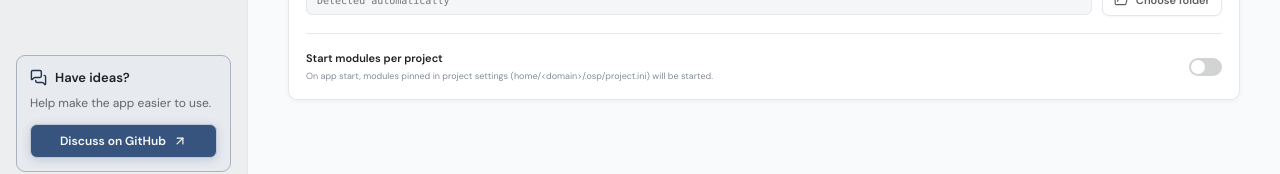
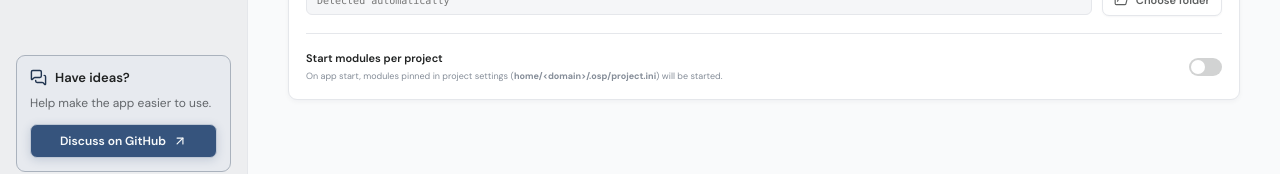
Before and after one commit to dragomano/OSP-Control, a React (Vite) app: page / in a window 1280 px wide. Both pictures are taken after a click on the button "Settings". Shown: the part 613-787 px from the top of the page. Built offline with nearby package versions, Linux system fonts and the light colour scheme.

Commit message:
Highlight file and folder paths in hint texts

```diff
--- a/src/appUpdates.tsx
+++ b/src/appUpdates.tsx
@@ -14,6 +14,7 @@ import {
 } from 'react';
 import { version } from '../package.json';
 import { formatSize, useDismiss } from './components/shared';
+import { PathText } from './components/widgets/PathText';
 import { errorText, useI18n } from './i18n';
 import {
   type AppUpdate,
@@ -267,7 +268,9 @@ function UpdateDialog({
         ) : (
           <p className="modal-hint">{t(checked ? 'appUpdates.current' : 'appUpdates.checkHint')}</p>
         )}
-        <p className="modal-hint">{t('appUpdates.preserve')}</p>
+        <p className="modal-hint">
+          <PathText text={t('appUpdates.preserve')} />
+        </p>
         {busy && progress && (
           <div role="status">
             <b>{t(`appUpdates.phase.${progress.phase}`)}</b>
--- a/src/components/dialogs/CreateProjectDialog.tsx
+++ b/src/components/dialogs/CreateProjectDialog.tsx
@@ -9,6 +9,7 @@ import {
 } from '../../ospanel';
 import { displayProjectDomain, normalizeProjectDomain } from '../../projectDomain';
 import { type Notify, useDismiss } from '../shared';
+import { PathText } from '../widgets/PathText';
 import { ModuleSelect } from './ModuleSelect';
 
 export function CreateProjectDialog({
@@ -99,7 +100,9 @@ export function CreateProjectDialog({
             <X size={16} />
           </button>
         </div>
-        <p className="modal-hint">{t('projects.createHint')}</p>
+        <p className="modal-hint">
+          <PathText text={t('projects.createHint')} />
+        </p>
         {options ? (
           <div className="modal-body">
             <label className="module-select">
--- a/src/components/dialogs/ProjectModulesDialog.tsx
+++ b/src/components/dialogs/ProjectModulesDialog.tsx
@@ -15,6 +15,7 @@ import {
 } from '../../ospanel';
 import { displayProjectDomain } from '../../projectDomain';
 import { type Notify, useDismiss } from '../shared';
+import { PathText } from '../widgets/PathText';
 import { ModuleSelect } from './ModuleSelect';
 
 export function ProjectModulesDialog({
@@ -135,7 +136,9 @@ export function ProjectModulesDialog({
             <X size={16} />
           </button>
         </div>
-        <p className="modal-hint">{t('projects.modulesHint')}</p>
+        <p className="modal-hint">
+          <PathText text={t('projects.modulesHint')} />
+        </p>
         {options && draft ? (
           <div className="modal-body">
             <ModuleSelect
--- a/src/components/pages/MenuEditor.tsx
+++ b/src/components/pages/MenuEditor.tsx
@@ -54,6 +54,7 @@ import { MENU_TREE_KEY, settingsStorage } from '../../settingsStorage';
 import { MenuIconPicker } from '../dialogs/MenuIconPicker';
 import { type Notify, useDismiss } from '../shared';
 import { PageHeader } from '../widgets/PageHeader';
+import { PathText } from '../widgets/PathText';
 import './menuEditor.css';
 
 type Selection = { kind: 'item'; id: string } | { kind: 'category'; path: string };
@@ -880,7 +881,7 @@ export function MenuEditor({
           <p className="menu-file-note">
             <Info size={14} />
             <button type="button" className="text-button menu-backup-hint" onClick={onOpenBackups}>
-              {t('menu.saveHint')}
+              <PathText text={t('menu.saveHint')} />
             </button>
             <button
               type="button"
--- a/src/components/pages/Settings.tsx
+++ b/src/components/pages/Settings.tsx
@@ -25,6 +25,7 @@ import { ACCENT_THEMES, accentSwatch, FONT_OPTIONS, type ThemeMode } from '../..
 import type { Notify, SettingsTab } from '../shared';
 import { ModuleUpdateSources } from '../widgets/ModuleUpdateSources';
 import { PageHeader } from '../widgets/PageHeader';
+import { PathText } from '../widgets/PathText';
 import { RowMenu } from '../widgets/RowMenu';
 import './settings.css';
 
@@ -312,7 +313,9 @@ export function Settings({
                 <div className="setting-block">
                   <div>
                     <h3>{t('settings.projectAutostartTitle')}</h3>
-                    <p>{t('settings.projectAutostartText')}</p>
+                    <p>
+                      <PathText text={t('settings.projectAutostartText')} />
+                    </p>
                   </div>
                   <button
                     type="button"
--- a/src/components/tables/Backups.tsx
+++ b/src/components/tables/Backups.tsx
@@ -21,6 +21,7 @@ import {
 import { displayProjectDomain } from '../../projectDomain';
 import { formatSize, type Notify, type Service } from '../shared';
 import { PageHeader } from '../widgets/PageHeader';
+import { PathText } from '../widgets/PathText';
 
 // "All" sentinel for the backup subject selects: '*' can never collide with a module or domain name.
 const ALL_TARGETS = '*';
@@ -309,7 +310,9 @@ export function Backups({
         <div className="setting-block">
           <div>
             <h3>{t('settings.backupsMenuTitle')}</h3>
-            <p>{t('settings.backupsMenuText')}</p>
+            <p>
+              <PathText text={t('settings.backupsMenuText')} />
+            </p>
           </div>
           <button
             type="button"
--- /dev/null
+++ b/src/components/widgets/PathText.tsx
@@ -0,0 +1,82 @@
+import type { ReactNode } from 'react';
+
+// Prose in hints and notes mentions files and folders — "Will create the home/<domain>
+// folder with .osp\project.ini". The path is the part a reader scans for, so it is set in
+// bold. The markup lives in the code, not in the dictionaries: a hand-edited locale file
+// stays plain text and a translator never has to learn a marker syntax.
+//
+// A token counts as a path when it carries a Windows separator (prose never uses one),
+// starts with a directory of the panel, mentions the .osp marker, or ends with a known
+// file extension. Ordinary prose slashes — "I/O", "module/add-on" — stay plain.
+
+const PANEL_DIR = /^(?:home|system|modules|bin|config|backups|locales|domains|userdata)[\\/]/i;
+const OSP_MARK = /\.osp(?:[-\\/]|$)/i;
+const FILE_EXT =
+  /\.(?:ini|dat|json|exe|bat|cmd|log|conf|cfg|txt|xml|yaml|yml|md|php|css|sql|zip|db|sqlite|html|htm|htaccess|sh|ps1)$/i;
+
+// Punctuation next to a path stays outside the bold run: the sentence keeps its opening
+// bracket and its closing period, only the path itself is highlighted.
+const LEAD = /^[([{«"'`]+/;
+const TRAIL = /[)\]}»"'`.,;:!?…]+$/;
+
+export type TextPart = { text: string; path: boolean };
+
+export function isPathToken(token: string): boolean {
+  if (!/[0-9a-zа-яё]/i.test(token)) return false;
+
+  return token.includes('\\') || PANEL_DIR.test(token) || OSP_MARK.test(token) || FILE_EXT.test(token);
+}
+
+// The text split into path and plain runs; the runs join back into the original string
+// character for character, whitespace included.
+export function splitPaths(text: string): TextPart[] {
+  const parts: TextPart[] = [];
+  let index = 0;
+
+  const push = (value: string, path: boolean) => {
+    if (!value) return;
+
+    const last = parts[parts.length - 1];
+
+    if (last && last.path === path) last.text += value;
+    else parts.push({ text: value, path });
+  };
+
+  for (const match of text.matchAll(/\S+/g)) {
+    const start = match.index ?? 0;
+    const raw = match[0];
+    const lead = LEAD.exec(raw)?.[0] ?? '';
+    const trailMatch = TRAIL.exec(raw);
+    const trail = trailMatch && raw.length - lead.length >= trailMatch[0].length ? trailMatch[0] : '';
+    const core = raw.slice(lead.length, raw.length - trail.length);
+
+    push(text.slice(index, start), false);
+
+    if (isPathToken(core)) {
+      push(lead, false);
+      push(core, true);
+      push(trail, false);
+    } else {
+      push(raw, false);
+    }
+
+    index = start + raw.length;
+  }
+
+  push(text.slice(index), false);
+
+  return parts;
+}
+
+// The runs of one text are positional and never reordered, so the offset they start at is
+// a stable key: the same string always produces the same keys, whatever the language.
+export function PathText({ text }: { text: string }): ReactNode {
+  let offset = 0;
+
+  return splitPaths(text).map((part) => {
+    const start = offset;
+    offset += part.text.length;
+
+    return part.path ? <b key={start}>{part.text}</b> : part.text;
+  });
+}
```
Also changed, not shown: src/components/dialogs/RenameProjectDialog.tsx (+10 -5 lines), 1 other file (tests, documents, lock files or other folders).
